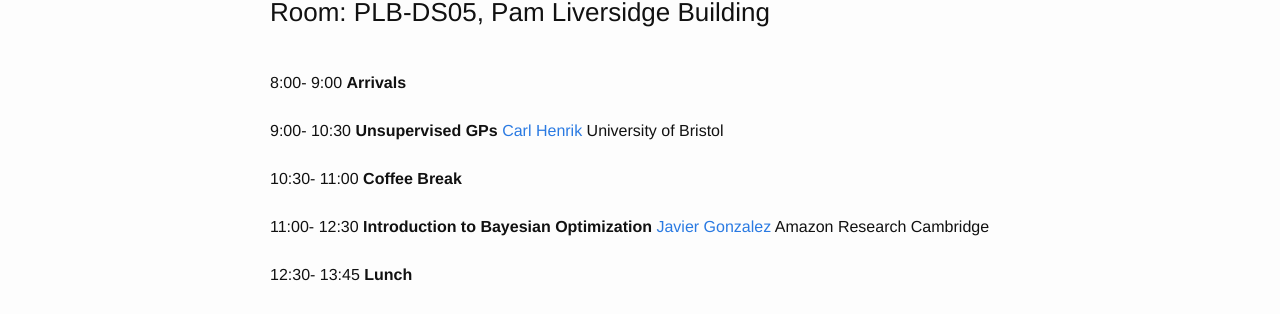
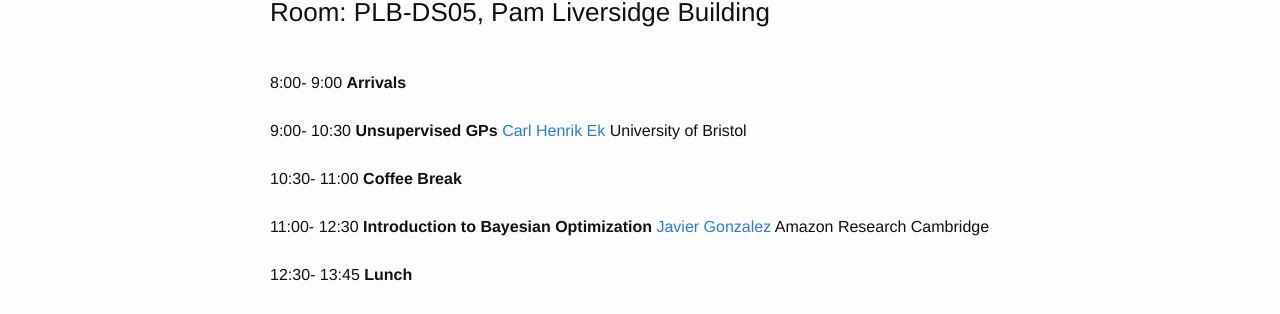
Before and after one commit to gpschool/gpss18, a Jekyll site: the page built from _posts/2018-09-05-day-3.md, in a window 1280 px wide. Shown: the part 449-763 px from the top of the page. Built offline with Jekyll 4.4.1, drawn with Linux system fonts in a browser that asks for light colours.

Commit message:
Minor update Speaker's name

```diff
--- a/_posts/2018-09-05-day-3.md
+++ b/_posts/2018-09-05-day-3.md
@@ -11,8 +11,8 @@ talks:
 - title: Unsupervised GPs
   abstract:
   author:
-  - family: Henrik
-    given: Carl
+  - family: Ek
+    given: Carl Henrik
     url: http://www.carlhenrik.com/
     institute: University of Bristol
   slides:
```
